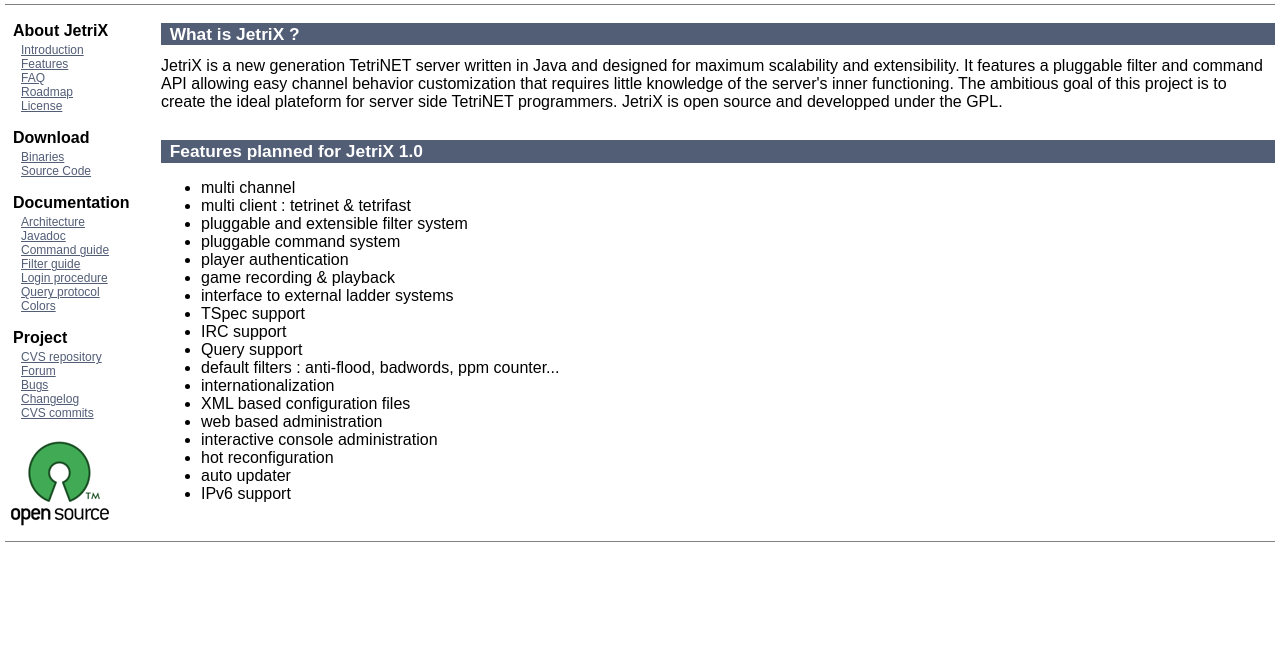
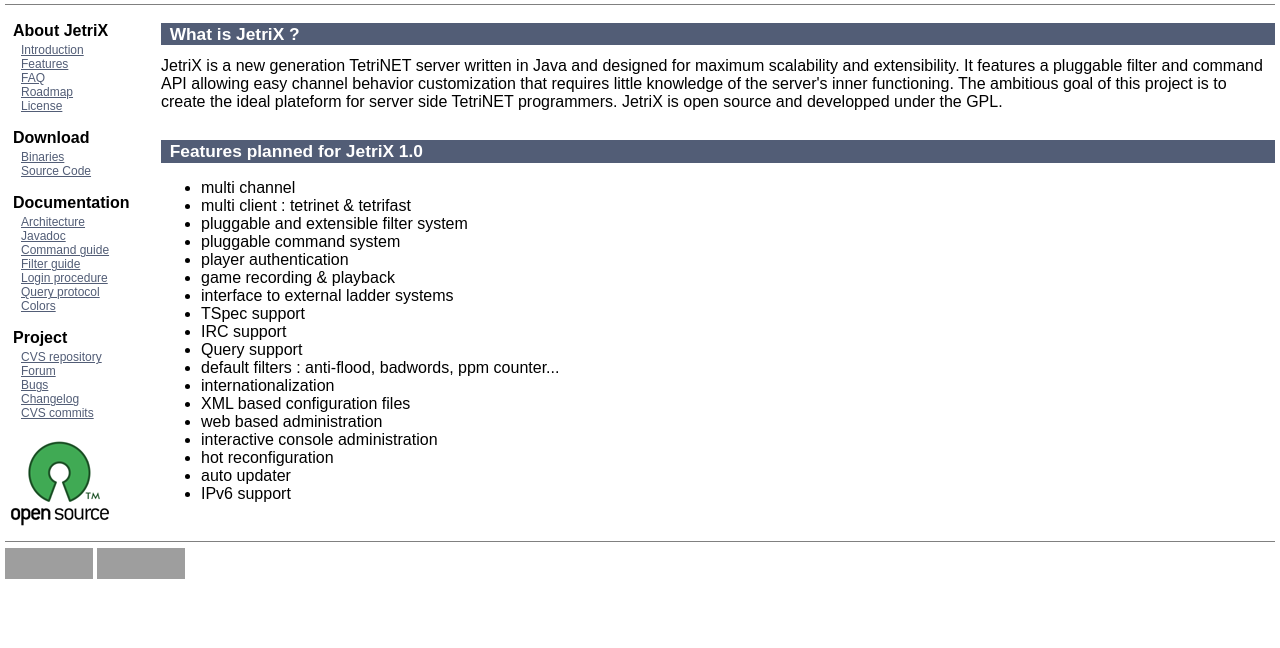
Before and after one commit to ebourg/jetrix, a PHP site: page /index.php in a window 1280 px wide. Shown: the part 103-751 px from the top of the page. Run offline with PHP 8.4, Linux system fonts and the light colour scheme; grey boxes are pictures that could not be loaded.

Commit message:
Added W3C logo

```diff
--- a/src/site/footer.inc.php
+++ b/src/site/footer.inc.php
@@ -8,6 +8,12 @@
       <div class="hr"></div>
     </td>
   </tr>
+  <tr>
+    <td colspan="2">
+      <a href="http://validator.w3.org/check/referer"><img src="http://www.w3.org/Icons/valid-xhtml10" alt="Valid XHTML 1.0!" height="31" width="88" /></a>
+      <a href="http://jigsaw.w3.org/css-validator/"><img style="border:0;width:88px;height:31px" src="http://jigsaw.w3.org/css-validator/images/vcss" alt="Valid CSS!" /></a>
+    </td>
+  </tr>
 </tbody>
 </table>
 
```
